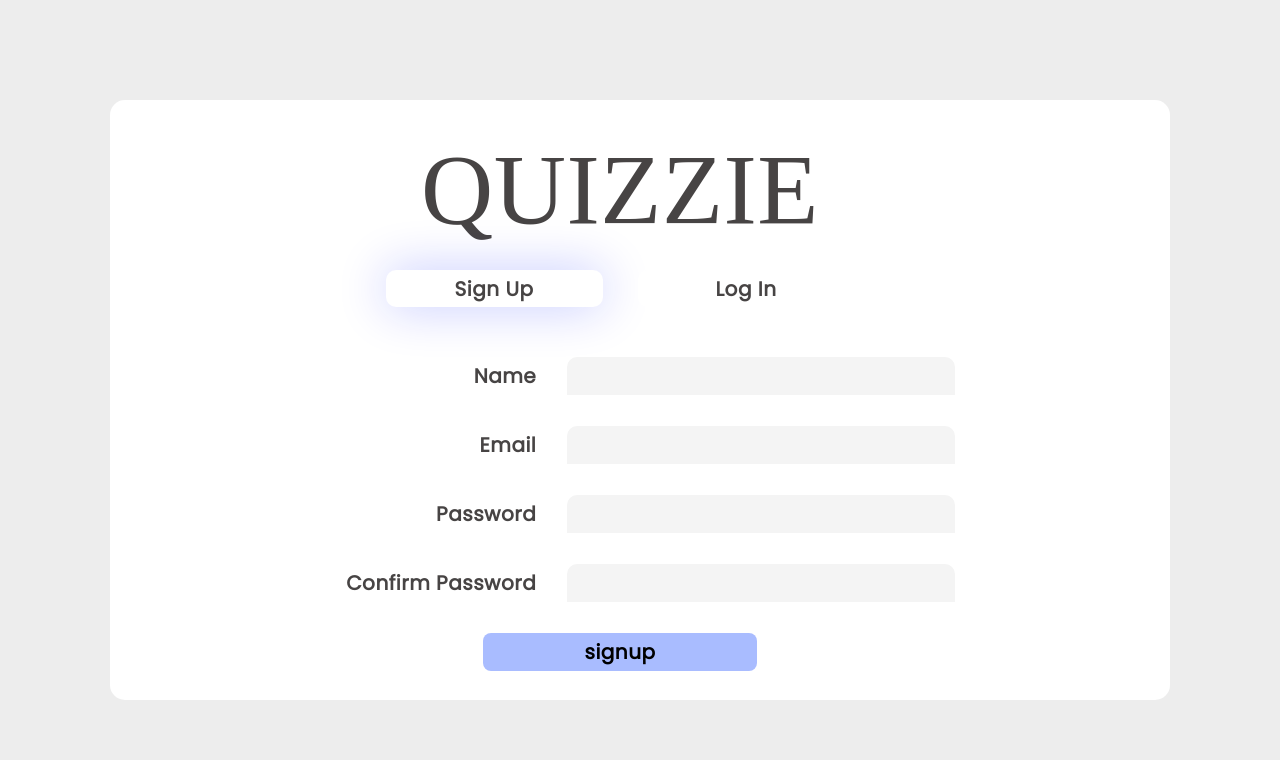
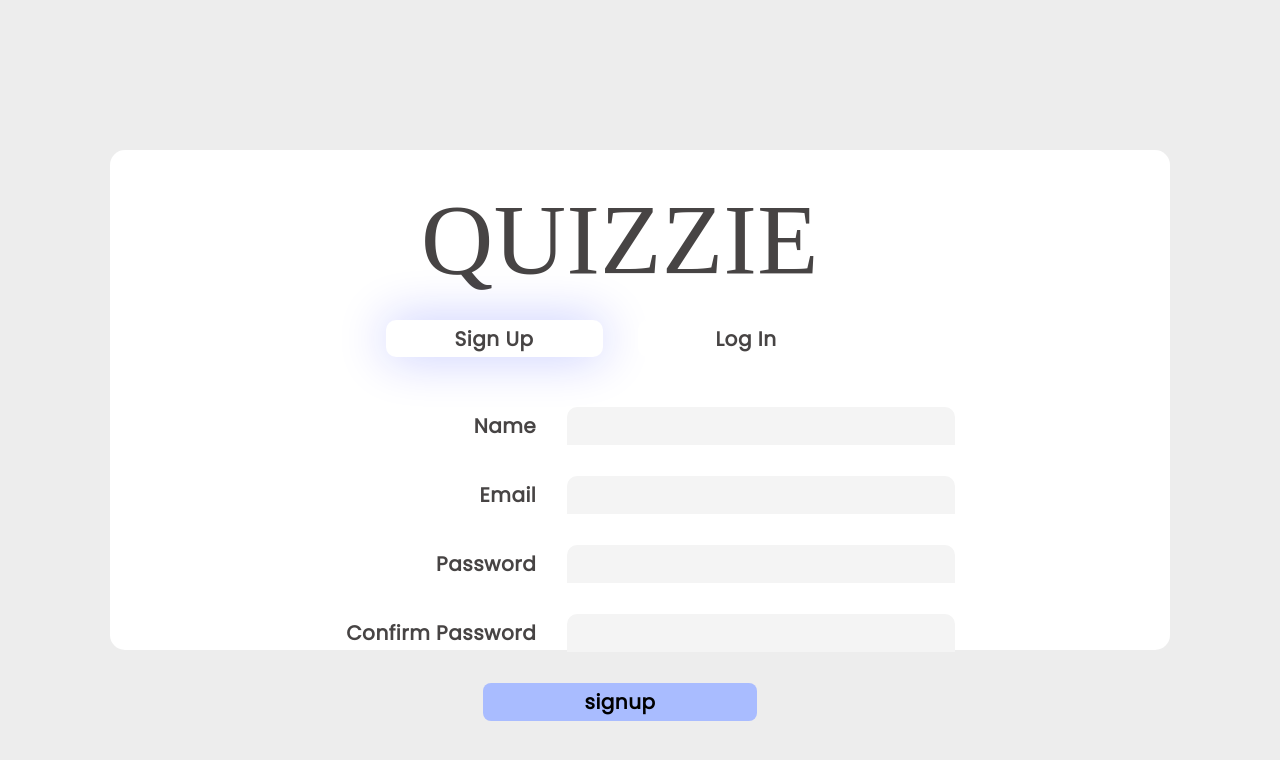
Before and after one commit to carzy-zala/QUIZZIE, a React (Vite) app in the folder QUIZZIE/: page / in a window 1280 px wide. Shown: the top 760 px of the page. Built offline with nearby package versions, Linux system fonts and the light colour scheme; no server answers; a web font is replaced by a local one.

Commit message:
changes done in login page design

```diff
--- a/QUIZZIE/src/layout/auth/Authlayout.css
+++ b/QUIZZIE/src/layout/auth/Authlayout.css
@@ -7,7 +7,7 @@
 
 .auth-layout-container {
   width: 106rem;
-  height: 60rem;
+  height: 50rem;
   border-radius: 1.5rem;
   background-color: #ffffff;
   display: grid;
```
